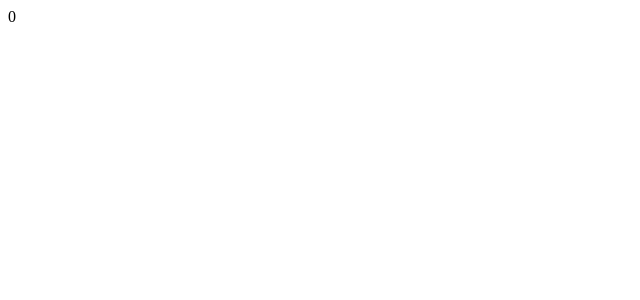
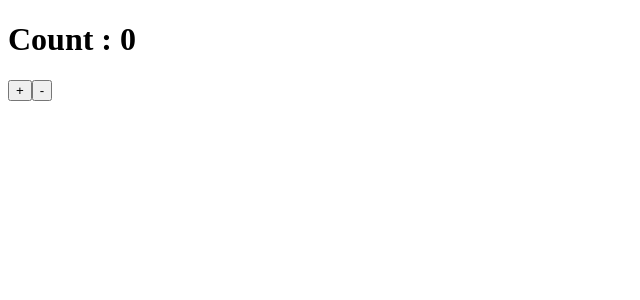
Before and after one commit to nymul-islam-moon/react-anisul-islam, a React (Create React App) app: page / in a window 1280 px wide. Shown: the top 300 px of the page, without its empty margins (0-640 px from the left). Built offline with nearby package versions, Linux system fonts and the light colour scheme.

Commit message:
Class 20
Event handler using state as a counter

```diff
--- a/src/App.js
+++ b/src/App.js
@@ -4,7 +4,7 @@ import STATE from './STATE';
 export default function App() {
     return (
         <div>
-            <STATE count="0" />
+            <STATE />
         </div>
     );
 }
--- a/src/STATE.js
+++ b/src/STATE.js
@@ -1,10 +1,42 @@
 import React, { Component } from "react";
 
 export default class STATE extends Component {
+    /**
+     * Creating STATE
+     * @returns {JSX.Element}
+     */
+    constructor(props) {
+        super(props);
+
+        this.state = {
+            count : 0
+        }
+    }
+
+
+    handleIncrement = () => {
+        this.setState({
+            count : this.state.count + 1
+        })
+    }
+
+    handleDecrement = () => {
+        this.setState( {
+            count : this.state.count -1
+        } )
+    }
+
     render() {
+        /**
+         * Desctructred
+         */
+        const {count} = this.state;
+
         return (
             <div>
-                {this.props.count}
+                <h1>Count : { count }</h1>
+                <button onClick={this.handleIncrement}>+</button>
+                <button onClick={this.handleDecrement}>-</button>
             </div>
         )
     }
```
Also changed, not shown: 1 other file (tests, documents, lock files or other folders).
